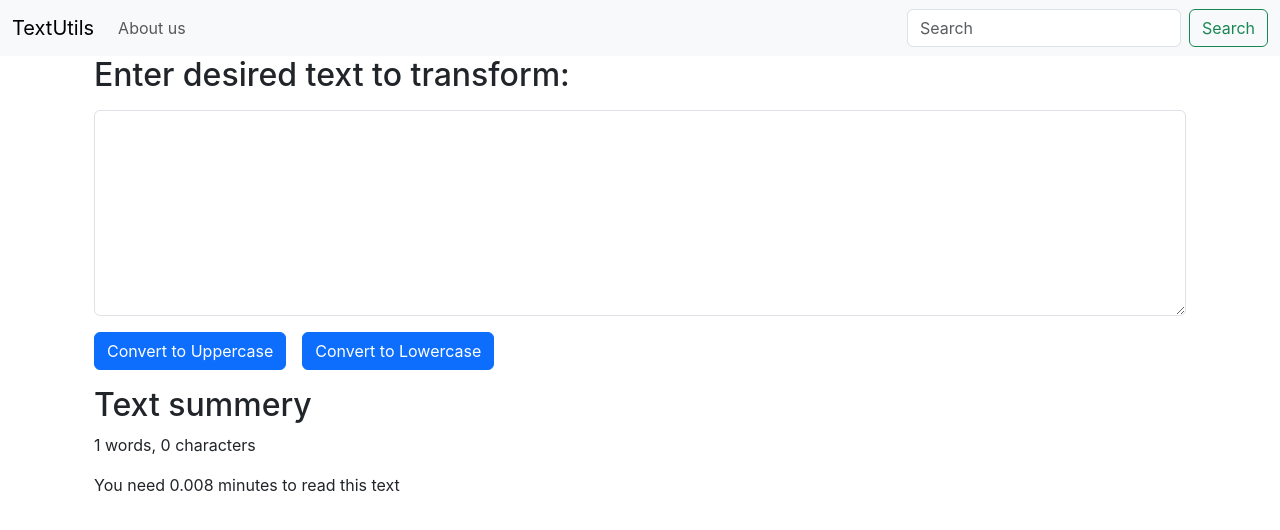
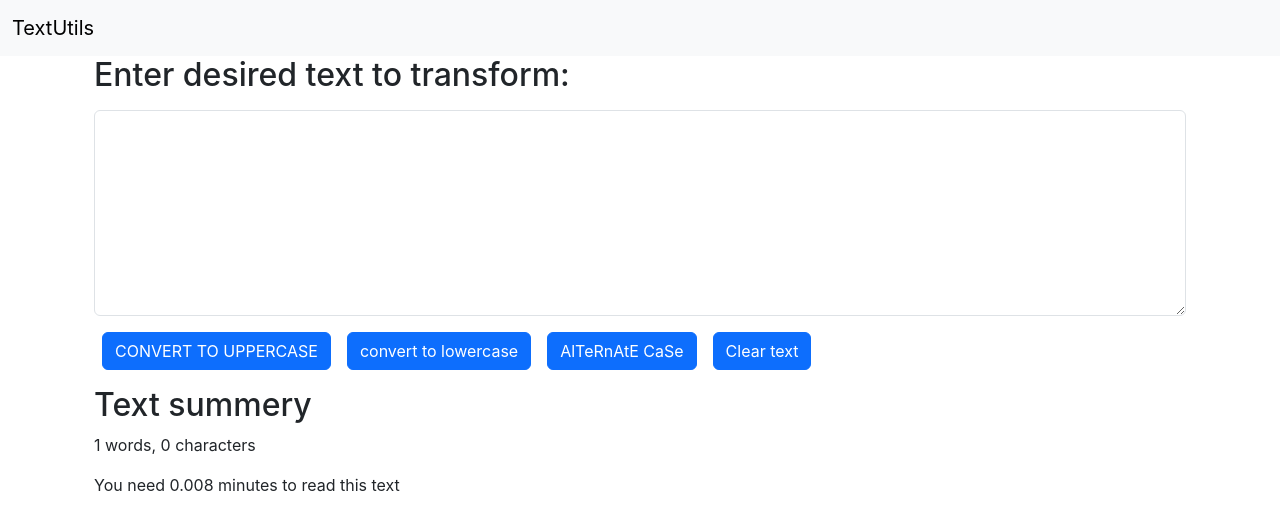
Before and after one commit to vedant-28/text-utils, a React (Create React App) app: page / in a window 1280 px wide. Shown: the top 530 px of the page. Built offline with nearby package versions, Linux system fonts and the light colour scheme.

Commit message:
Text utils video 8 & 9

```diff
--- a/src/App.js
+++ b/src/App.js
@@ -5,7 +5,7 @@ import Textform from "./components/Textform";
 function App() {
   return (
     <>
-      <Navbar title="TextUtils" aboutText="About us" />
+      <Navbar title="TextUtils" />
       <div className="container">
         <Textform heading="Enter desired text to transform: " />
       </div>
--- a/src/components/Navbar.js
+++ b/src/components/Navbar.js
@@ -20,26 +20,6 @@ export default function Navbar(props) {
           >
             <span className="navbar-toggler-icon"></span>
           </button>
-          <div className="collapse navbar-collapse" id="navbarSupportedContent">
-            <ul className="navbar-nav me-auto mb-2 mb-lg-0">
-              <li className="nav-item">
-                <a className="nav-link" href="/">
-                  {props.aboutText}
-                </a>
-              </li>
-            </ul>
-            <form className="d-flex" role="search">
-              <input
-                className="form-control me-2"
-                type="search"
-                placeholder="Search"
-                aria-label="Search"
-              />
-              <button className="btn btn-outline-success" type="submit">
-                Search
-              </button>
-            </form>
-          </div>
         </div>
       </nav>
     </div>
--- a/src/components/Textform.js
+++ b/src/components/Textform.js
@@ -12,7 +12,17 @@ export default function Textform(props) {
   const handleLowercaseClick = () => {
     let lowerCaseText = text.toLowerCase();
     setText(lowerCaseText);
-  }
+  };
+  const handleAlternateCaseClick = () => {
+    let alternateText = text.toLowerCase().split("");
+    for (var i=0; i<alternateText.length; i += 2) {
+      alternateText[i] = alternateText[i].toUpperCase();
+    }
+    setText(alternateText.join(""));
+  };
+  const handleClearText = () => {
+    setText("");
+  };
   return (
     <>
       <div className="container">
@@ -26,11 +36,17 @@ export default function Textform(props) {
             rows="8"
           ></textarea>
         </div>
-        <button className="btn btn-primary" onClick={handleUppercaseClick}>
-          Convert to Uppercase
+        <button className="btn btn-primary mx-2" onClick={handleUppercaseClick}>
+          CONVERT TO UPPERCASE
         </button>
-        <button className="btn btn-primary mx-3" onClick={handleLowercaseClick}>
-          Convert to Lowercase
+        <button className="btn btn-primary mx-2" onClick={handleLowercaseClick}>
+          convert to lowercase
+        </button>
+        <button className="btn btn-primary mx-2" onClick={handleAlternateCaseClick}>
+          AlTeRnAtE CaSe
+        </button>
+        <button className="btn btn-primary mx-2" onClick={handleClearText}>
+          Clear text
         </button>
       </div>
       <div className="container my-3">
```
